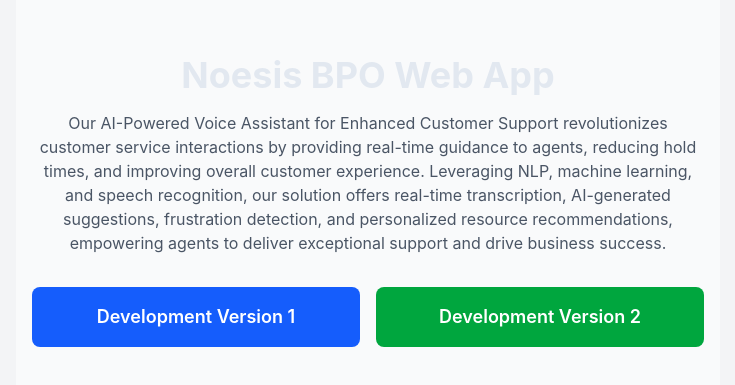
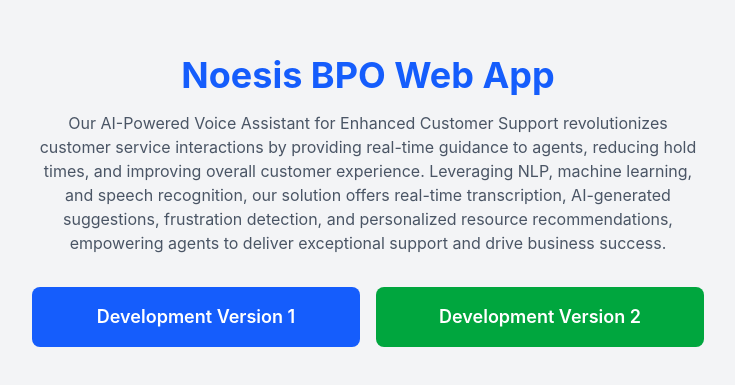
Before and after one commit to KayviaHarriott/noesis, a React (Vite) app in the folder noesis-web/: page / in a window 1280 px wide. Shown: the part 199-584 px from the top of the page, without its empty margins (272-1007 px from the left). Built offline with nearby package versions, Linux system fonts and the light colour scheme; no server answers.

Commit message:
Added dev version

```diff
--- a/noesis-web/src/pages/Home.tsx
+++ b/noesis-web/src/pages/Home.tsx
@@ -1,9 +1,9 @@
 export const Home = () => {
   return (
     <div className="flex flex-col items-center justify-center min-h-screen bg-gray-100">
-      <div className="bg-gray-50 flex flex-col items-center justify-center min-h-screen text-center px-4">
+      <div className="bg-gray-100 flex flex-col items-center justify-center min-h-screen text-center px-4">
         <div className="max-w-2xl">
-          <h1 className="text-4xl font-bold mb-4">Noesis BPO Web App</h1>
+          <h1 className="text-4xl font-bold mb-4 text-blue-600">Noesis BPO Web App</h1>
           <p className="text-gray-600 mb-8">
             Our AI-Powered Voice Assistant for Enhanced Customer Support revolutionizes customer service interactions by providing real-time guidance to agents, reducing hold times, and improving overall customer experience. Leveraging NLP, machine learning, and speech recognition, our solution offers real-time transcription, AI-generated suggestions, frustration detection, and personalized resource recommendations, empowering agents to deliver exceptional support and drive business success.
           </p>
```
